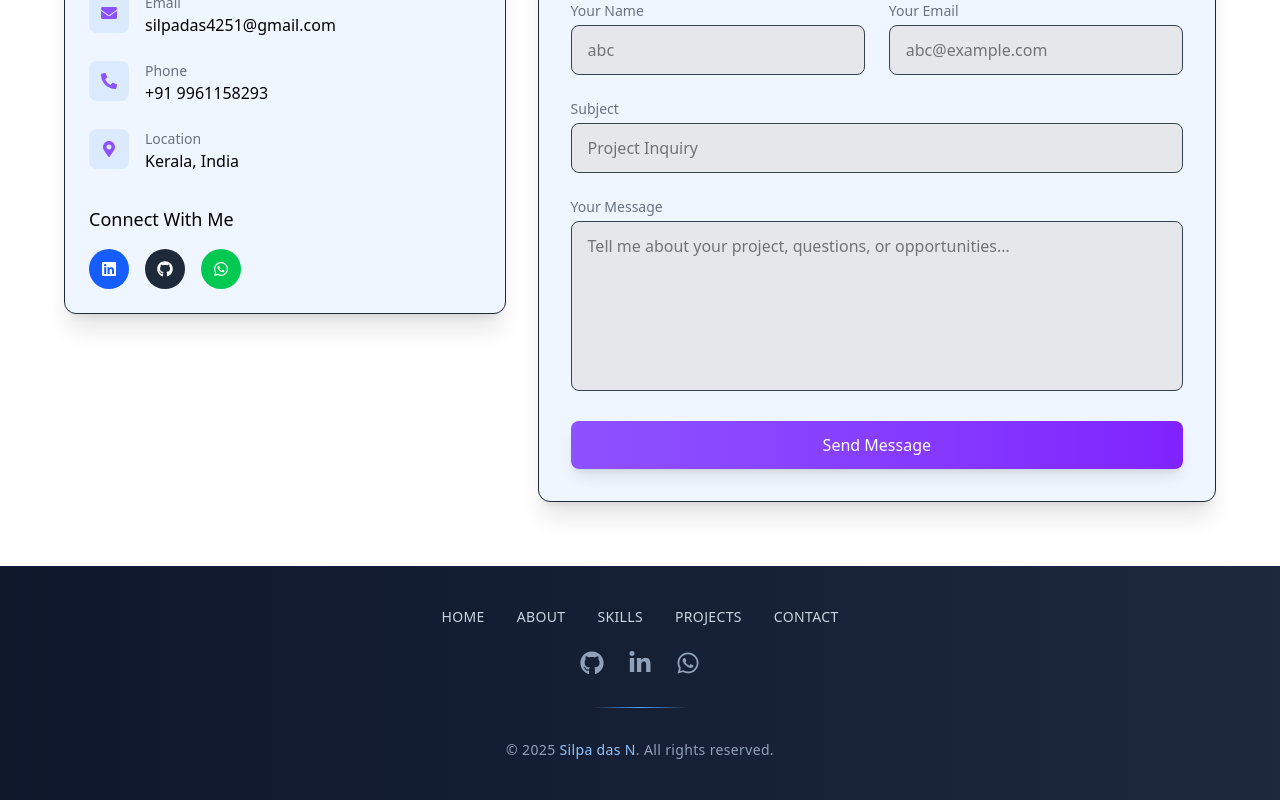
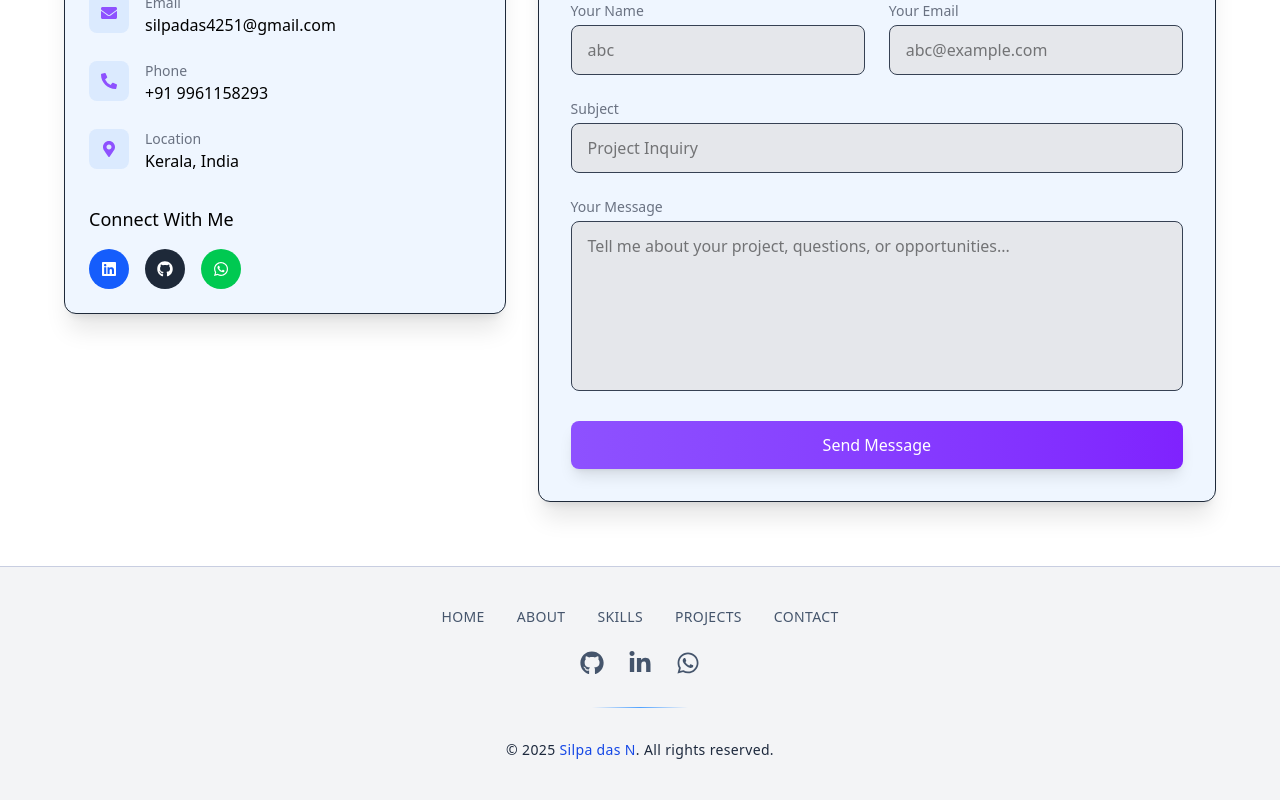
Before and after one commit to silpa4251/personal_portfolio, a React (Vite) app: page / in a window 1280 px wide. Shown: the part 3462-4262 px from the top of the page. Built offline with nearby package versions, Linux system fonts and the light colour scheme.

Commit message:
updated theme toggle in footer section

```diff
--- a/src/components/Footer.jsx
+++ b/src/components/Footer.jsx
@@ -4,8 +4,6 @@ import { Link } from 'react-scroll';
 
 const Footer = () => {
   const currentYear = new Date().getFullYear();
-
-  // Social media links
   const socialLinks = [
     { icon: <FaGithub />, url: 'https://github.com/silpa4251', name: 'GitHub' },
     { icon: <FaLinkedinIn />, url: 'https://www.linkedin.com/in/silpadasn/', name: 'LinkedIn' },
@@ -13,18 +11,15 @@ const Footer = () => {
   ];
 
   return (
-    <footer className="bg-gradient-to-r from-slate-900 to-slate-800 border-t border-blue-900/20 py-10 cursor-pointer">
+    <footer className="bg-gray-100 dark:bg-gradient-to-r from-slate-900 to-slate-800 border-t border-blue-900/20 py-10 cursor-pointer">
       <div className="container mx-auto px-6">
-        {/* Social links with elegant styling */}
           <div className='flex flex-col justify-center items-center gap-6 mb-8'>
-
-        {/* Navigation links with refined styling */}
         <div className="flex flex-wrap justify-center gap-x-8 gap-y-4">
-          <Link to="hero" smooth={true} duration={500} className="text-slate-300 hover:text-blue-400 transition-colors text-sm tracking-wide uppercase font-medium">Home</Link>
-          <Link to="about" smooth={true} duration={500} className="text-slate-300 hover:text-blue-400 transition-colors text-sm tracking-wide uppercase font-medium">About</Link>
-          <Link to="skills" smooth={true} duration={500} className="text-slate-300 hover:text-blue-400 transition-colors text-sm tracking-wide uppercase font-medium">Skills</Link>
-          <Link to="projects" smooth={true} duration={500} className="text-slate-300 hover:text-blue-400 transition-colors text-sm tracking-wide uppercase font-medium">Projects</Link>
-          <Link to="contact" smooth={true} duration={500} className="text-slate-300 hover:text-blue-400 transition-colors text-sm tracking-wide uppercase font-medium">Contact</Link>
+          <Link to="hero" smooth={true} duration={500} className="text-slate-600 dark:text-slate-300 dark:hover:text-blue-400 hover:text-blue-500 transition-colors text-sm tracking-wide uppercase font-medium">Home</Link>
+          <Link to="about" smooth={true} duration={500} className="text-slate-600 dark:text-slate-300 dark:hover:text-blue-400 hover:text-blue-500 transition-colors text-sm tracking-wide uppercase font-medium">About</Link>
+          <Link to="skills" smooth={true} duration={500} className="text-slate-600 dark:text-slate-300 dark:hover:text-blue-400 hover:text-blue-500 transition-colors text-sm tracking-wide uppercase font-medium">Skills</Link>
+          <Link to="projects" smooth={true} duration={500} className="text-slate-600 dark:text-slate-300 dark:hover:text-blue-400 hover:text-blue-500 transition-colors text-sm tracking-wide uppercase font-medium">Projects</Link>
+          <Link to="contact" smooth={true} duration={500} className="text-slate-600 dark:text-slate-300 dark:hover:text-blue-400 hover:text-blue-500 transition-colors text-sm tracking-wide uppercase font-medium">Contact</Link>
         </div>
 
         <div className="flex space-x-6">
@@ -34,7 +29,7 @@ const Footer = () => {
               href={link.url}
               target="_blank"
               rel="noopener noreferrer"
-              className="text-slate-400 hover:text-blue-400 transition-all duration-300 transform hover:-translate-y-1"
+              className="text-slate-600 dark:text-slate-400 hover:text-blue-500 dark:hover:text-blue-400 transition-all duration-300 transform hover:-translate-y-1"
               aria-label={link.name}
             >
               <span className="text-2xl">{link.icon}</span>
@@ -43,15 +38,11 @@ const Footer = () => {
         </div>
 
         </div>
-
-        {/* Decorative divider */}
         <div className="flex justify-center mb-8">
           <div className="w-24 h-px bg-gradient-to-r from-transparent via-blue-400 to-transparent"></div>
         </div>
-
-        {/* Copyright with elegant typography */}
-        <div className="text-center text-slate-400 text-sm">
-          <p className="font-light tracking-wide">© {currentYear} <span className="text-blue-300">Silpa das N</span>. All rights reserved.</p>
+        <div className="text-center text-slate-800 dark:text-slate-400 text-sm">
+          <p className="font-light tracking-wide">© {currentYear} <span className="text-blue-700 dark:text-blue-300">Silpa das N</span>. All rights reserved.</p>
         </div>
       </div>
     </footer>
```
